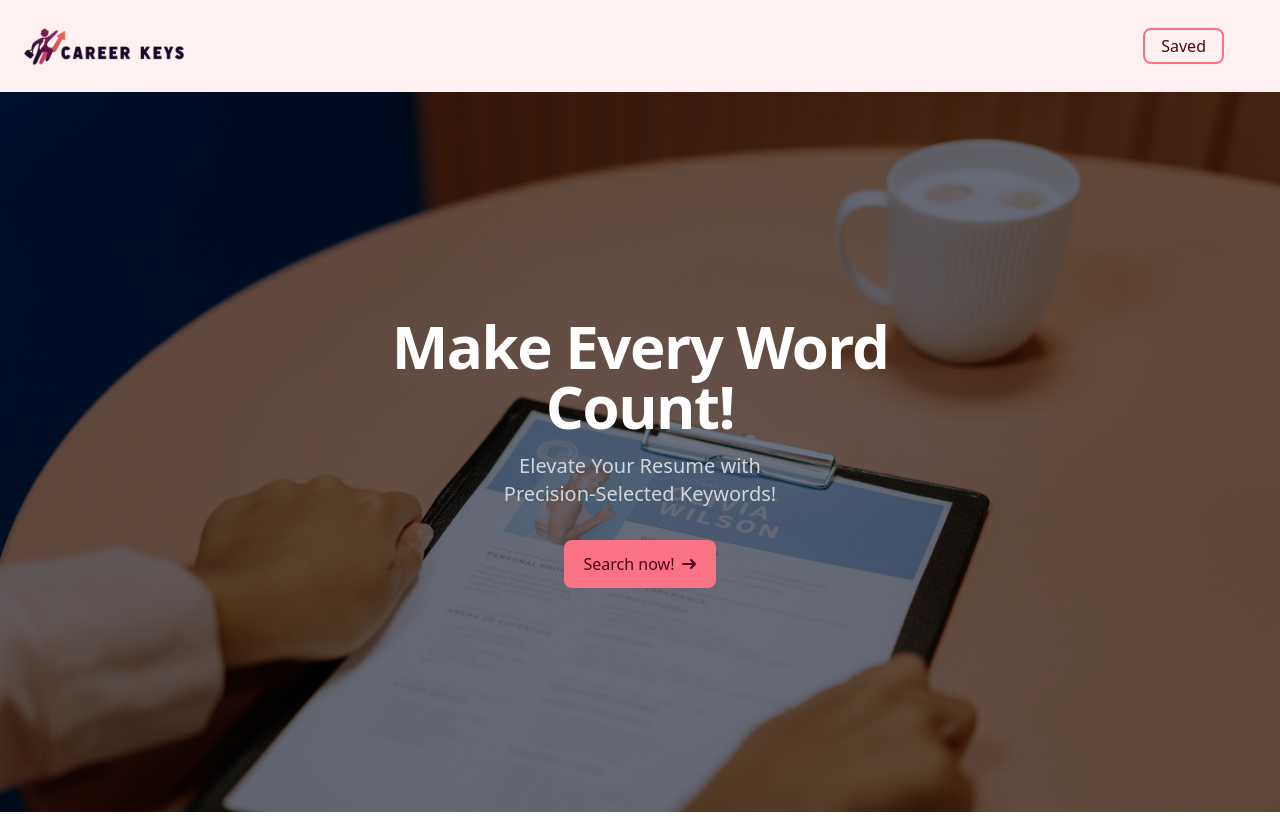
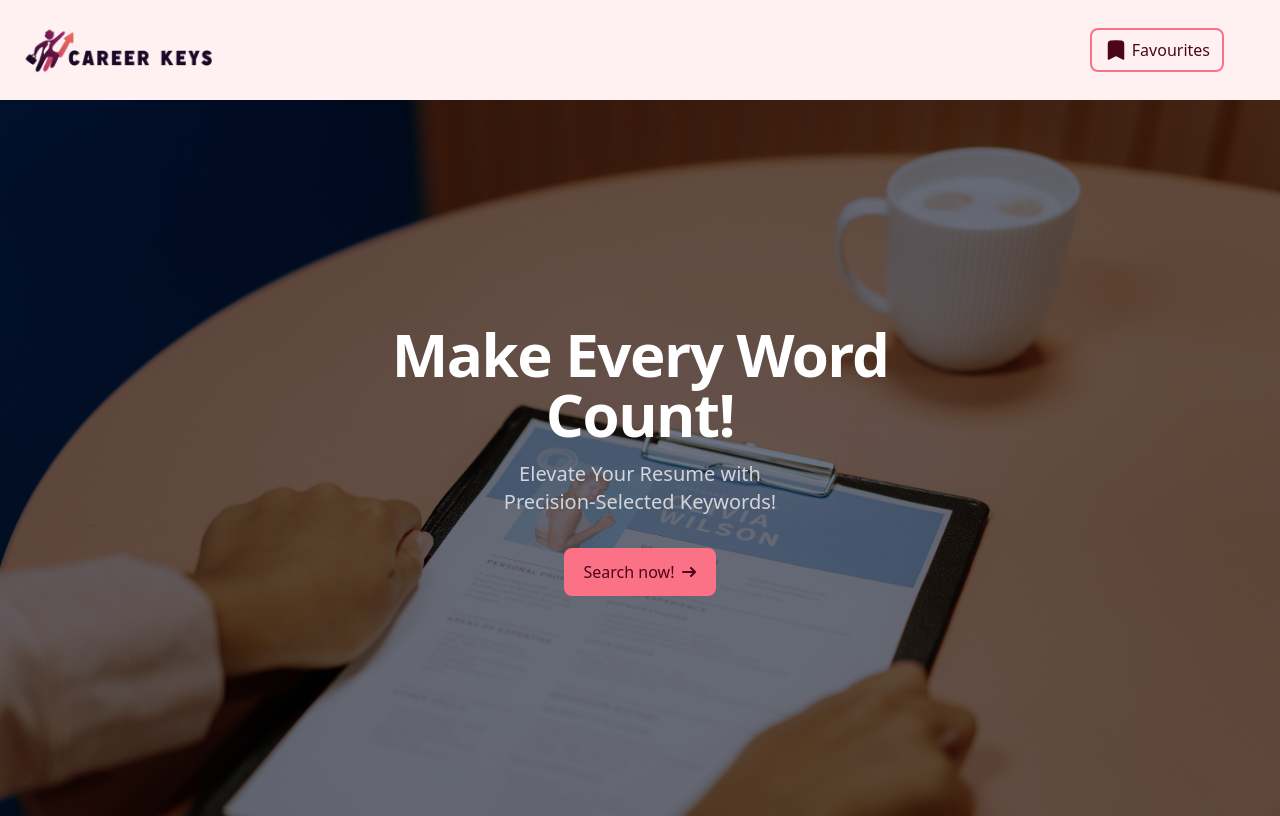
Before and after one commit to porlowska/career-keys, a React (Vite) app in the folder career-keys/: page / in a window 1280 px wide. Shown: the top 816 px of the page. Built offline with nearby package versions, Linux system fonts and the light colour scheme.

Commit message:
edited Fav buttin in Navbar

```diff
--- a/career-keys/src/components/Nav.jsx
+++ b/career-keys/src/components/Nav.jsx
@@ -5,15 +5,16 @@ export default function Nav() {
     <nav className="border-rose-50 bg-rose-50">
       <div className="max-w-screen-xl flex flex-wrap items-center justify-between mx-auto p-4">
         <a href="#" className="flex items-center space-x-3 rtl:space-x-reverse">
-            <img src="././images/logo.png" className="h-12" alt="Career Keys logo" />
+            <img src="././images/logo.png" className="h-14" alt="Career Keys logo" />
         </a>
 
         <div className=" block w-auto " id="navbar-solid-bg">
-          <ul className="flex flex-col font-medium m-3 rounded-lg  space-x-8 rtl:space-x-reverse mr-10 border-2 border-rose-400 bg-transparent  p-1">
-            <li>
-              <a href="#" className=" py-2 px-3 p-0 text-rose-950 rounded " aria-current="page">Saved</a>
-            </li>
-          </ul>
+          <button className="flex font-medium m-3 rounded-lg  space-x-8 rtl:space-x-reverse mr-10 border-2 border-rose-400 bg-transparent  p-1 py-2 px-3 text-rose-950 ">
+              <svg xmlns="http://www.w3.org/2000/svg" fill="currentColor" viewBox="0 0 24 24" strokeWidth="1.5" stroke="currentColor" class="w-6 h-6 mr-1">
+              <path strokeLinecap="round" strokeLinejoin="round" d="M17.593 3.322c1.1.128 1.907 1.077 1.907 2.185V21L12 17.25 4.5 21V5.507c0-1.108.806-2.057 1.907-2.185a48.507 48.507 0 0 1 11.186 0Z" /></svg>
+                Favourites
+            </button>
+
         </div>
       </div>
     </nav>
```
Also changed, not shown: career-keys/src/components/FavPage/Favourites.jsx (added).
